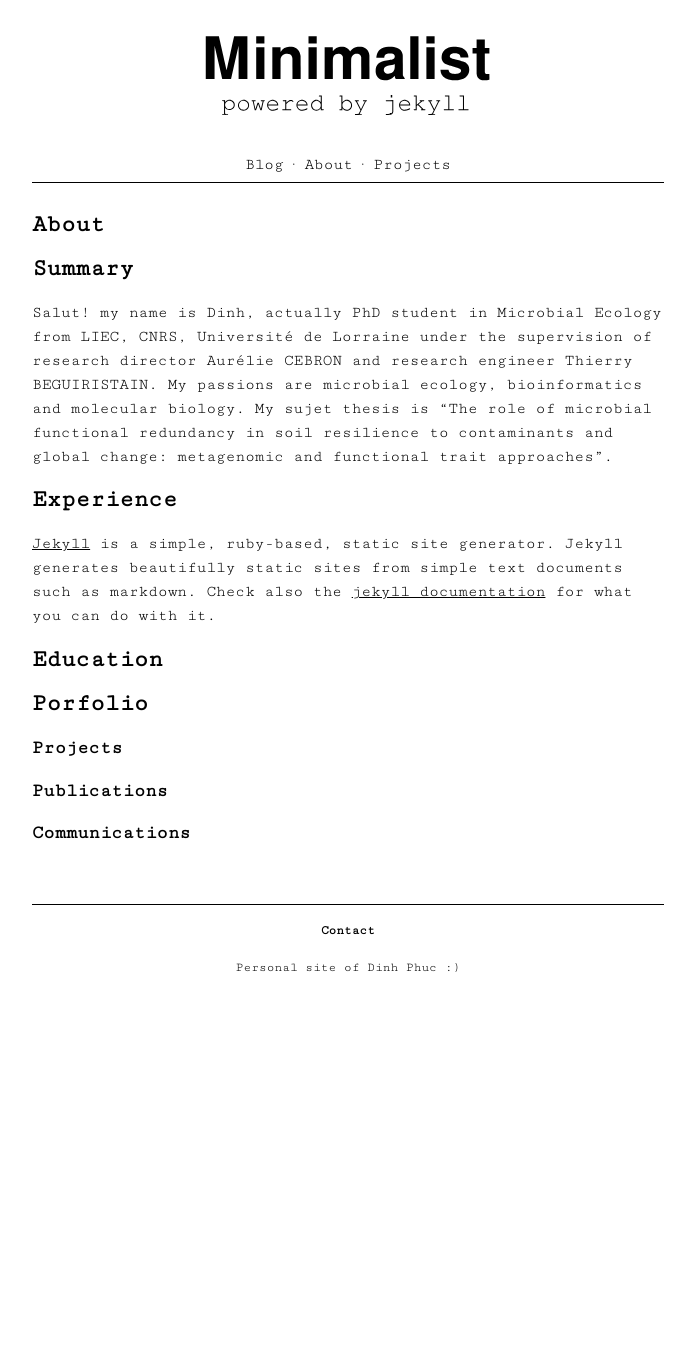
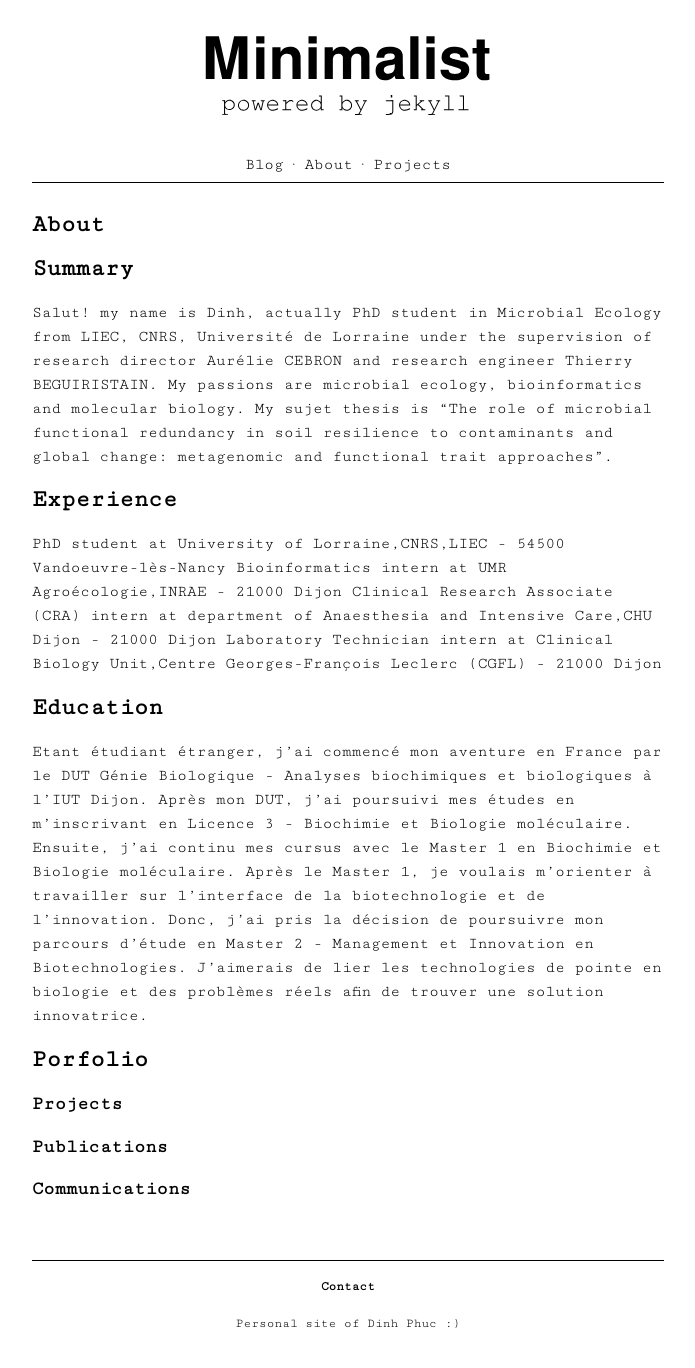
Before and after one commit to hoangdinhphuc19/hoangdinhphuc19.github.io, a Jekyll site: the page built from about.md, in a window 1280 px wide. Shown: the whole page, without its empty margins (292-987 px from the left). Built offline with Jekyll 4.4.1, drawn with Linux system fonts in a browser that asks for light colours; before the commit the page ends 1012 px from its top, so only the background shows below that.

Commit message:
Update about.md with experience and education
Added experience and education details to the about section.

```diff
--- a/about.md
+++ b/about.md
@@ -9,9 +9,14 @@ Salut! my name is Dinh, actually PhD student in Microbial Ecology from LIEC, CNR
 My sujet thesis is "The role of microbial functional redundancy in soil resilience to contaminants and global change: metagenomic and functional trait approaches".
 
 ## Experience
-[Jekyll](http://jekyllrb.com/) is a simple, ruby-based, static site generator. Jekyll generates beautifully static sites from simple text documents such as markdown. Check also the [jekyll documentation](http://jekyllrb.com/docs/home/) for what you can do with it.
+PhD student at University of Lorraine,CNRS,LIEC - 54500 Vandoeuvre-lès-Nancy
+Bioinformatics intern at UMR Agroécologie,INRAE - 21000 Dijon
+Clinical Research Associate (CRA) intern at department of Anaesthesia and Intensive Care,CHU Dijon - 21000 Dijon
+Laboratory Technician intern at Clinical Biology Unit,Centre Georges-François Leclerc (CGFL) - 21000 Dijon
 
 ## Education
+Etant étudiant étranger, j'ai commencé mon aventure en France par le DUT Génie Biologique - Analyses biochimiques et biologiques à l'IUT Dijon. Après mon DUT, j'ai poursuivi mes études en m'inscrivant en Licence 3 - Biochimie et Biologie moléculaire. Ensuite, j'ai continu mes cursus avec le Master 1 en Biochimie et Biologie moléculaire. Après le Master 1, je voulais m'orienter à travailler sur l'interface de la biotechnologie et de l'innovation. Donc, j'ai pris la décision de poursuivre mon parcours d'étude en Master 2 - Management et Innovation en Biotechnologies.
+J'aimerais de lier les technologies de pointe en biologie et des problèmes réels afin de trouver une solution innovatrice.
 
 ## Porfolio
 
```
